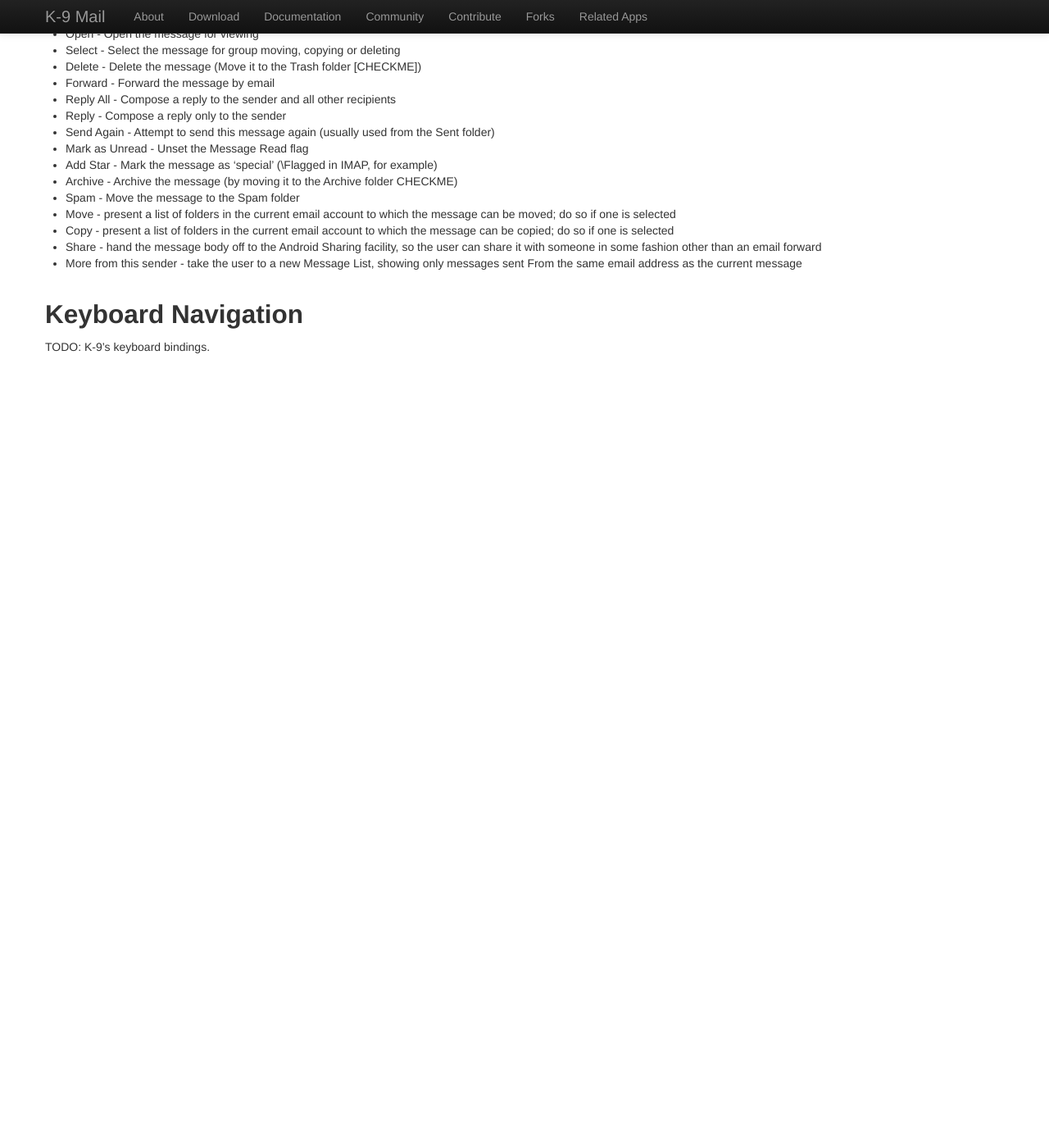
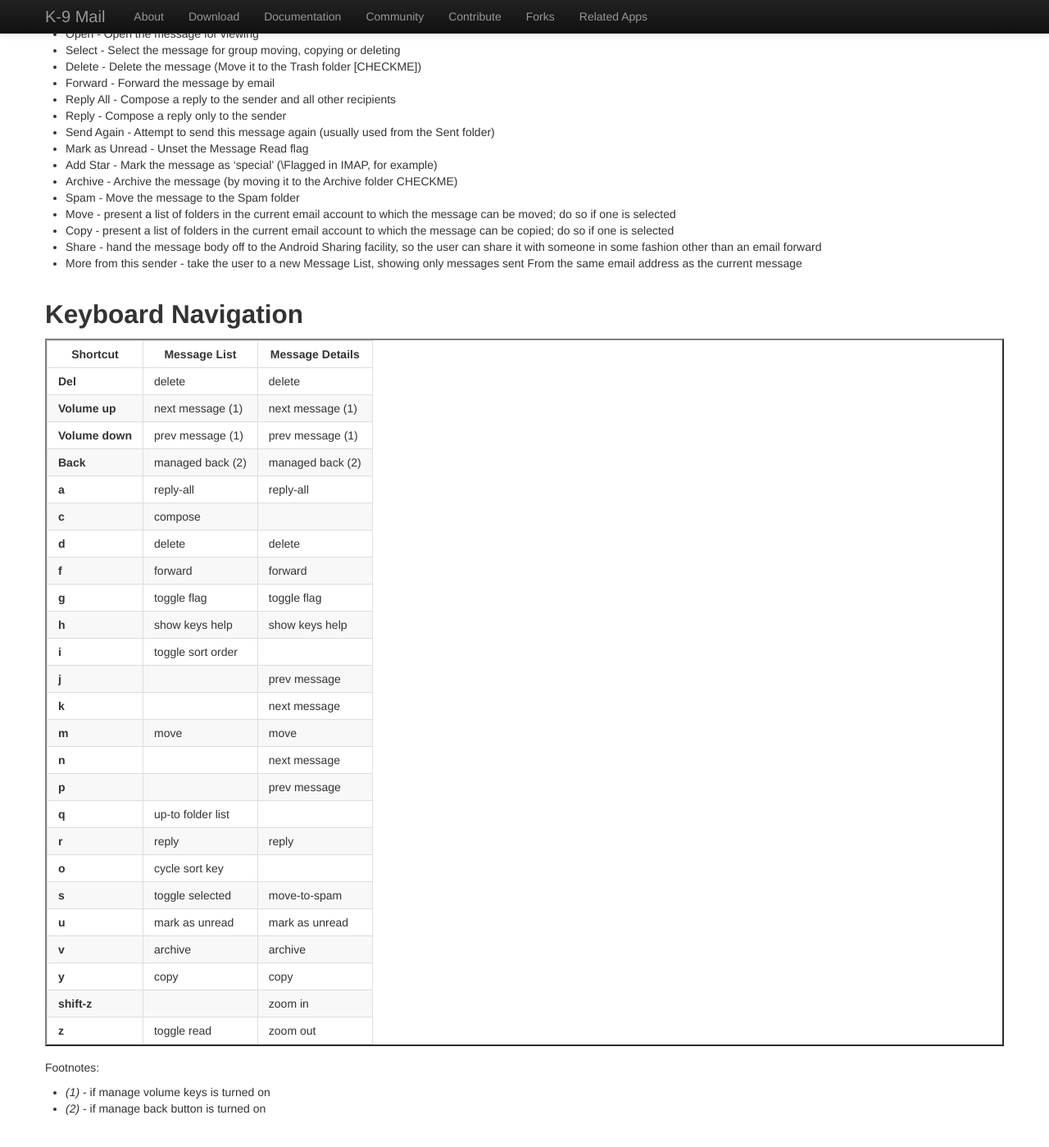
Before and after one commit to k9mail/k9mail.app, a Jekyll site: the page built from documentation/reading.md, in a window 1280 px wide and 1400 px high, scrolled down 1085 px. Shown: the whole window at 82% size. Built offline with Jekyll 4.4.1, drawn with Linux system fonts in a browser that asks for light colours; nearby versions of some CDN libraries; before the commit the page ends 1568 px from its top, so only the background shows below that.

Commit message:
Adding keyboard bindings

```diff
--- a/documentation/reading.md
+++ b/documentation/reading.md
@@ -40,4 +40,40 @@ At this point, you can tap on a message in the list to open it for reading, or l
 
 ## Keyboard Navigation
 
-TODO: K-9's keyboard bindings.
+<table border="2" cellspacing="0" cellpadding="6">
+<thead>
+<tr><th>Shortcut</th><th>Message List</th><th>Message Details</th></tr>
+</thead>
+<tbody>
+<tr><td><b>Del</b></td><td>delete</td><td>delete</td></tr>
+<tr><td><b>Volume up</b></td><td>next message (1)</td><td>next message (1)</td></tr>
+<tr><td><b>Volume down</b></td><td>prev message (1)</td><td>prev message (1)</td></tr>
+<tr><td><b>Back</b></td><td>managed back (2)</td><td>managed back (2)</td></tr>
+<tr><td><b>a</b></td><td>reply-all</td><td>reply-all</td></tr>
+<tr><td><b>c</b></td><td>compose</td><td></td></tr>
+<tr><td><b>d</b></td><td>delete</td><td>delete</td></tr>
+<tr><td><b>f</b></td><td>forward</td><td>forward</td></tr>
+<tr><td><b>g</b></td><td>toggle flag</td><td>toggle flag</td></tr>
+<tr><td><b>h</b></td><td>show keys help</td><td>show keys help</td></tr>
+<tr><td><b>i</b></td><td>toggle sort order</td><td></td></tr>
+<tr><td><b>j</b></td><td></td><td>prev message</td></tr>
+<tr><td><b>k</b></td><td></td><td>next message</td></tr>
+<tr><td><b>m</b></td><td>move</td><td>move</td></tr>
+<tr><td><b>n</b></td><td></td><td>next message</td></tr>
+<tr><td><b>p</b></td><td></td><td>prev message</td></tr>
+<tr><td><b>q</b></td><td>up-to folder list</td><td></td></tr>
+<tr><td><b>r</b></td><td>reply</td><td>reply</td></tr>
+<tr><td><b>o</b></td><td>cycle sort key</td><td></td></tr>
+<tr><td><b>s</b></td><td>toggle selected</td><td>move-to-spam</td></tr>
+<tr><td><b>u</b></td><td>mark as unread</td><td>mark as unread</td></tr>
+<tr><td><b>v</b></td><td>archive</td><td>archive</td></tr>
+<tr><td><b>y</b></td><td>copy</td><td>copy</td></tr>
+<tr><td><b>shift-z</b></td><td></td><td>zoom in</td></tr>
+<tr><td><b>z</b></td><td>toggle read</td><td>zoom out</td></tr>
+</tbody>
+</table>
+
+Footnotes:
+
+  * *(1)* - if manage volume keys is turned on
+  * *(2)* - if manage back button is turned on
```
